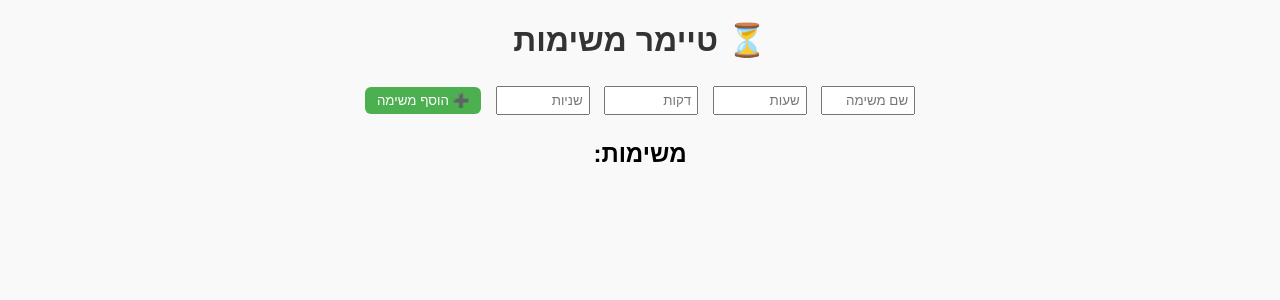
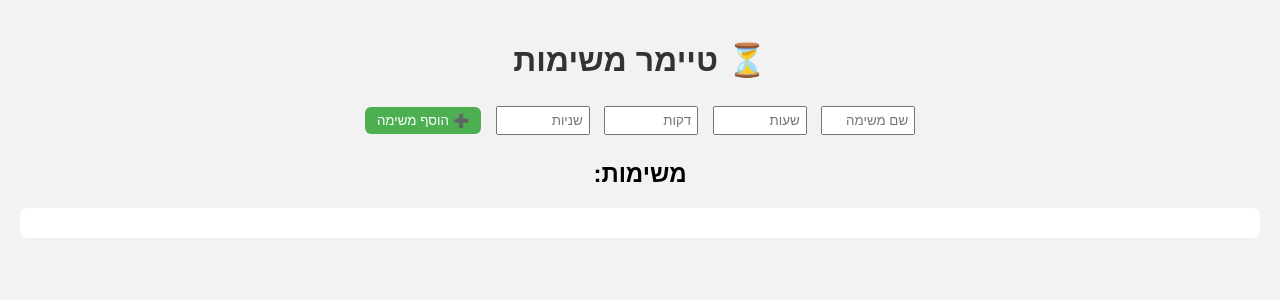
Before and after one commit to matanexcell-lab/Matan, a Flask app: page / in a window 1280 px wide. Shown: the top 300 px of the page. Run offline with Flask 3, Linux system fonts and the light colour scheme; data that the repository does not hold is empty.

Commit message:
Update style.css

```diff
--- a/static/style.css
+++ b/static/style.css
@@ -2,7 +2,9 @@ body {
   font-family: Arial, sans-serif;
   direction: rtl;
   text-align: center;
-  background: #f9f9f9;
+  background: #f2f2f2;
+  margin: 0;
+  padding: 20px;
 }
 
 h1 {
@@ -31,4 +33,8 @@ button:hover {
 
 #tasks {
   margin-top: 20px;
+  text-align: right;
+  background: #fff;
+  padding: 15px;
+  border-radius: 8px;
 }
```
